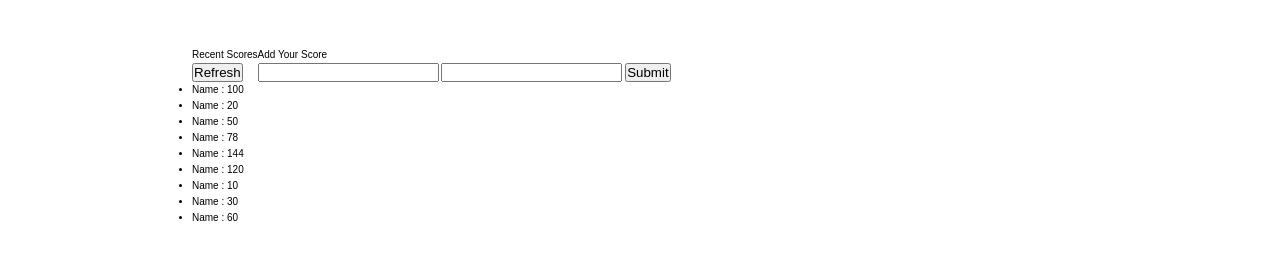
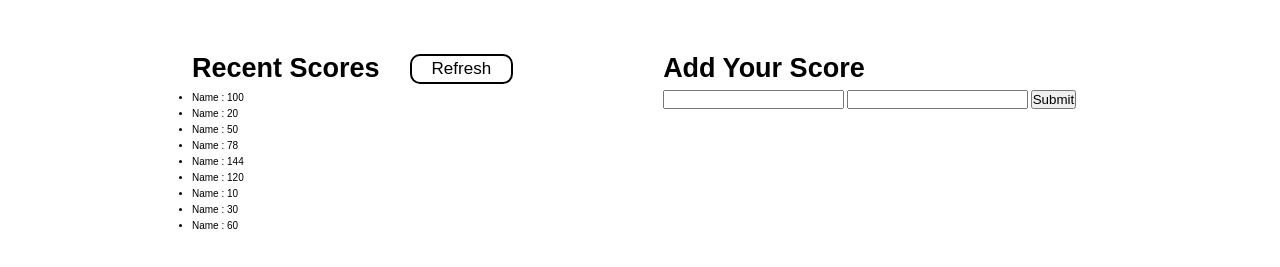
Before and after one commit to kene-creator/Leaderboard-project, a website built with webpack: page src/template.html in a window 1280 px wide. Shown: the part 119-386 px from the top of the page. Built offline with nearby package versions, Linux system fonts and the light colour scheme.

Commit message:
Add styles

```diff
--- a/src/styles/style.css
+++ b/src/styles/style.css
@@ -36,4 +36,30 @@ body {
 .leaderboard_recent-scores {
   display: flex;
   flex-direction: column;
+  margin-right: 15rem;
 }
+
+.title {
+  display: flex;
+  justify-content: center;
+  align-items: center;
+}
+
+.title-name {
+  font-size: 2.7rem;
+  margin-right: 3rem;
+  font-weight: 600;
+}
+
+.refresh-btn {
+  padding: 0 2rem;
+  height: 3rem;
+  font-size: 1.7rem;
+  border: black solid 2px;
+  background-color: transparent;
+  border-radius: 1rem;
+  -webkit-border-radius: 1rem;
+  -moz-border-radius: 1rem;
+  -ms-border-radius: 1rem;
+  -o-border-radius: 1rem;
+}
```
